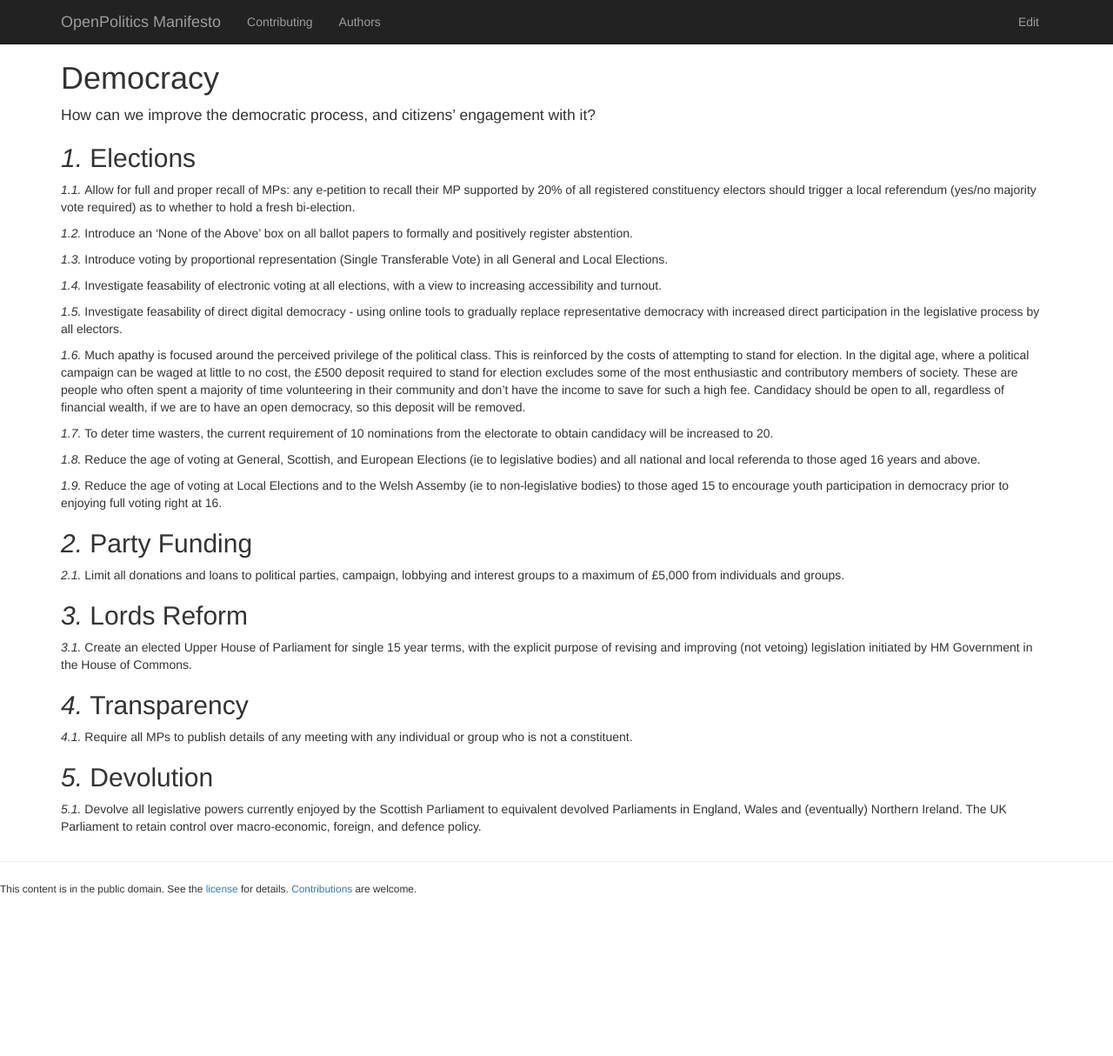
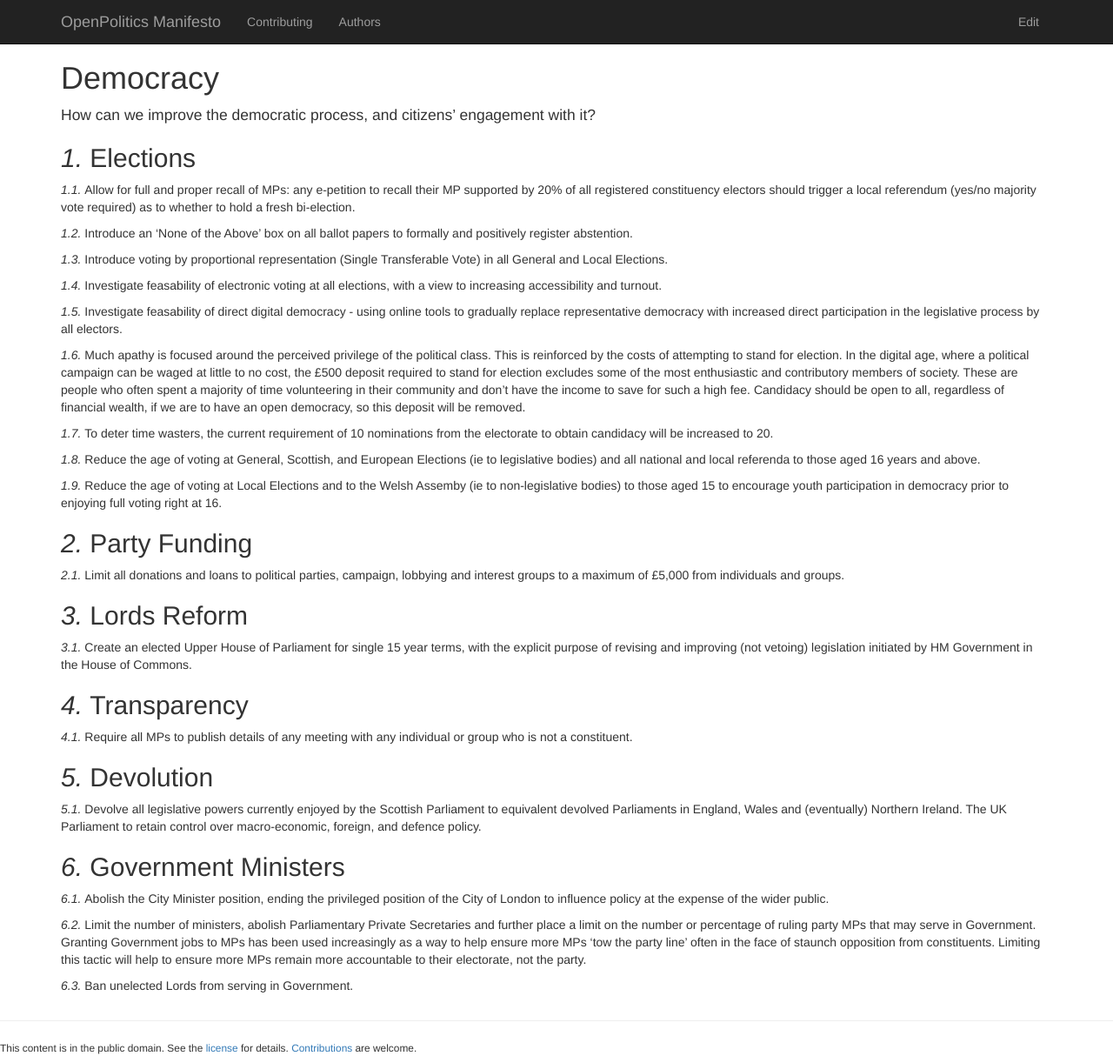
Before and after one commit to openpolitics/manifesto, a Jekyll site: the page built from democracy.md, in a window 1280 px wide and 1214 px high. Shown: the whole window at 87% size. Built offline with Jekyll 4.4.1, drawn with Linux system fonts in a browser that asks for light colours; nearby versions of some CDN libraries.

Commit message:
Some democracy tweaks

```diff
--- a/democracy.md
+++ b/democracy.md
@@ -41,3 +41,11 @@ Require all MPs to publish details of any meeting with any individual or group w
 ## Devolution
 
 Devolve all legislative powers currently enjoyed by the Scottish Parliament to equivalent devolved Parliaments in England, Wales and (eventually) Northern Ireland. The UK Parliament to retain control over macro-economic, foreign, and defence policy.
+
+## Government Ministers
+
+Abolish the City Minister position, ending the privileged position of the City of London to influence policy at the expense of the wider public.
+
+Limit the number of ministers, abolish Parliamentary Private Secretaries and further place a limit on the number or percentage of ruling party MPs that may serve in Government. Granting Government jobs to MPs has been used increasingly as a way to help ensure more MPs 'tow the party line' often in the face of staunch opposition from constituents. Limiting this tactic will help to ensure more MPs remain more accountable to their electorate, not the party.
+
+Ban unelected Lords from serving in Government.
```
